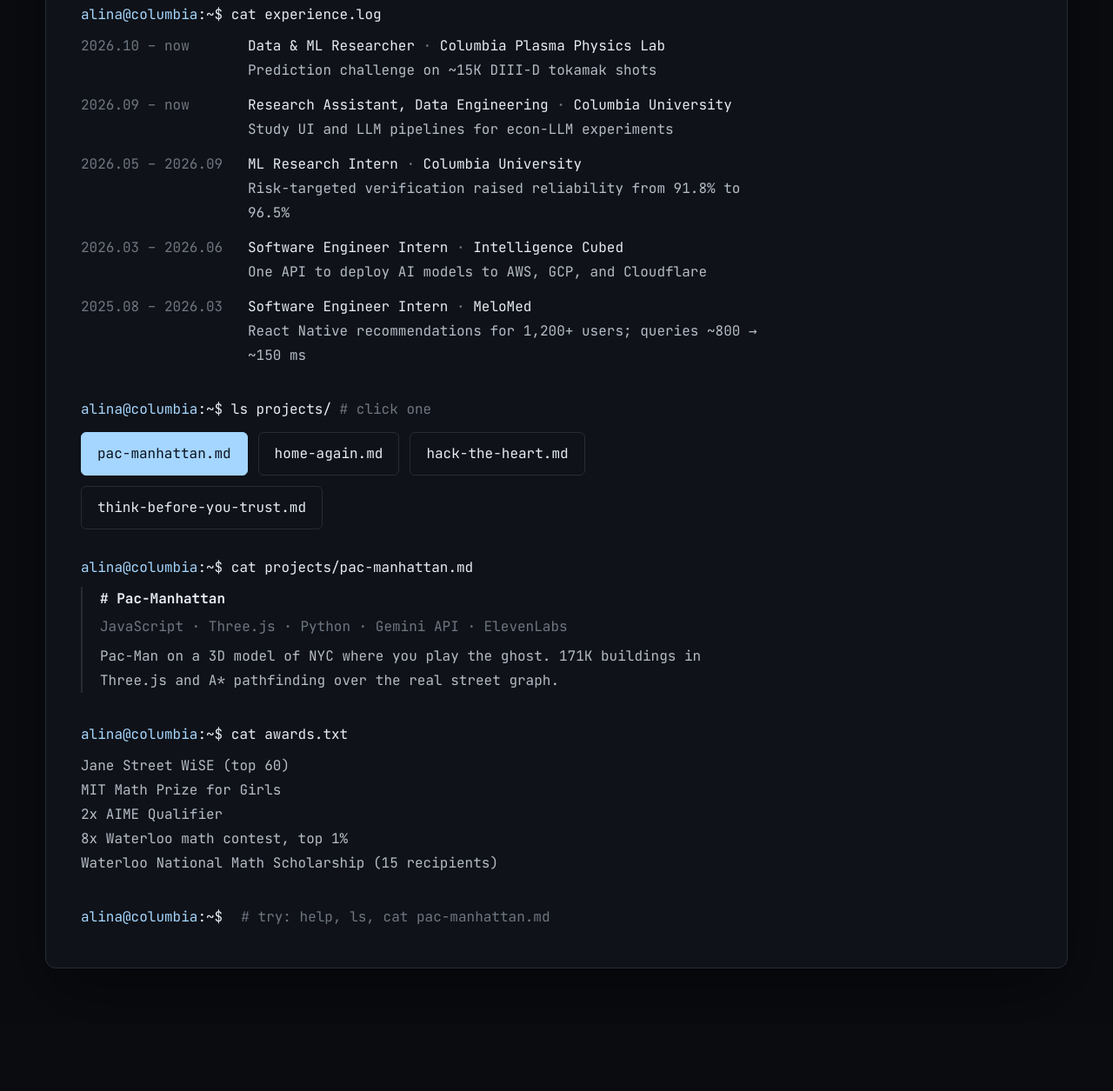
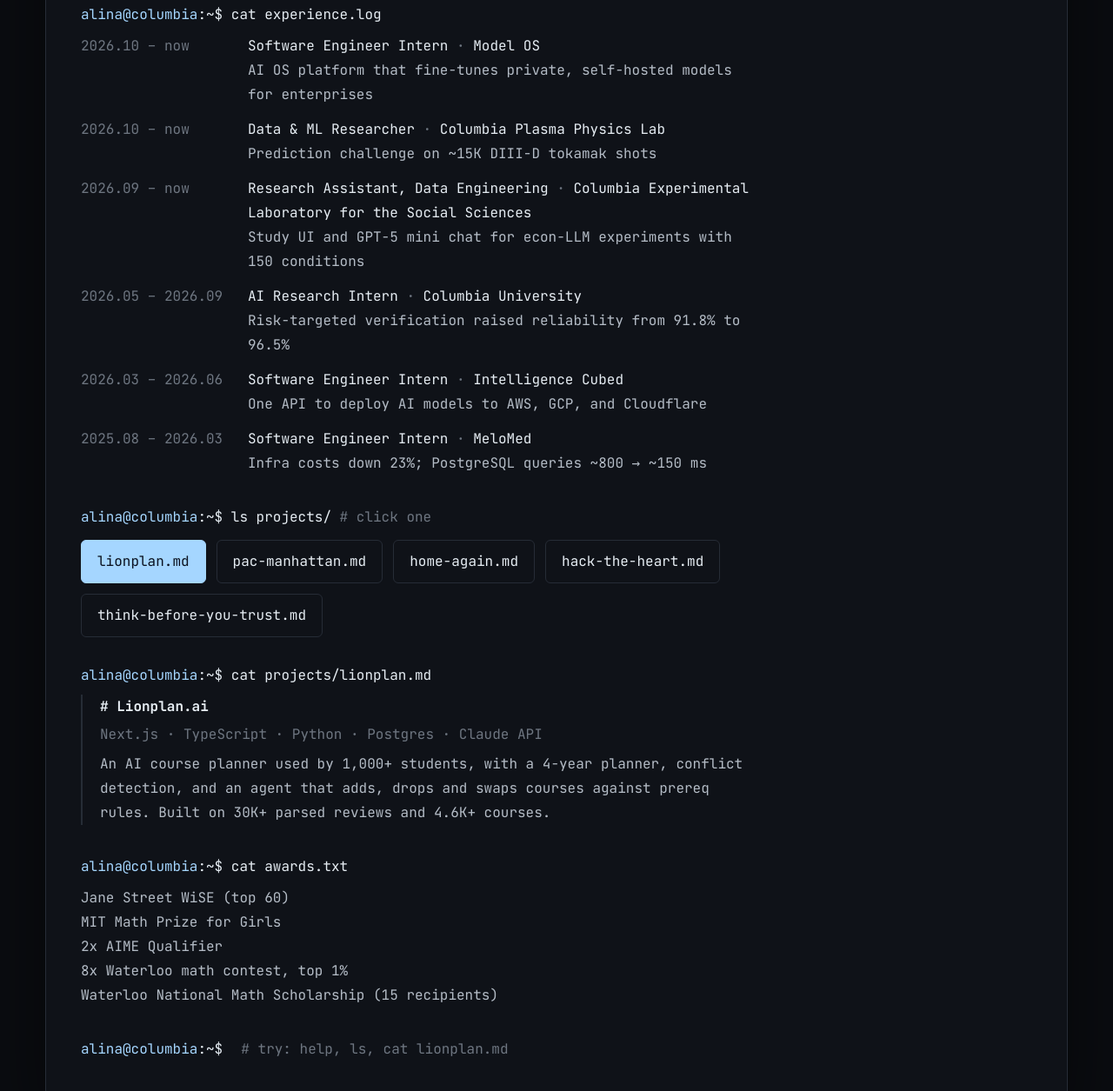
Before and after one commit to backlight314/personalwebsite, a plain HTML site: page index.html in a window 1280 px wide. Shown: the part 422-1677 px from the top of the page at 87% size. Before the commit the page ends 1600 px from the top, so only its background shows below. Drawn offline with Linux system fonts and the light colour scheme.

Commit message:
Update site and resume PDF with latest resume
Add Model OS internship and Lionplan.ai project, rename the econ-LLM
lab to CELSS, retitle the summer role to AI Research Intern, and
refresh the MeloMed note.

```diff
--- a/index.html
+++ b/index.html
@@ -39,22 +39,33 @@
     <section aria-labelledby="exp-h" data-file="experience.log">
       <p class="cmd" id="exp-h"><span class="ps">alina@columbia</span>:~$ cat experience.log</p>
       <ol class="exp">
+        <li><span class="when">2026.10 – now</span><div><p class="role">Software Engineer Intern <span class="sep">&middot;</span> Model OS</p><p class="note">AI OS platform that fine-tunes private, self-hosted models for enterprises</p></div></li>
         <li><span class="when">2026.10 – now</span><div><p class="role">Data &amp; ML Researcher <span class="sep">&middot;</span> Columbia Plasma Physics Lab</p><p class="note">Prediction challenge on ~15K DIII-D tokamak shots</p></div></li>
-        <li><span class="when">2026.09 – now</span><div><p class="role">Research Assistant, Data Engineering <span class="sep">&middot;</span> Columbia University</p><p class="note">Study UI and LLM pipelines for econ-LLM experiments</p></div></li>
-        <li><span class="when">2026.05 – 2026.09</span><div><p class="role">ML Research Intern <span class="sep">&middot;</span> Columbia University</p><p class="note">Risk-targeted verification raised reliability from 91.8% to 96.5%</p></div></li>
+        <li><span class="when">2026.09 – now</span><div><p class="role">Research Assistant, Data Engineering <span class="sep">&middot;</span> Columbia Experimental Laboratory for the Social Sciences</p><p class="note">Study UI and GPT-5 mini chat for econ-LLM experiments with 150 conditions</p></div></li>
+        <li><span class="when">2026.05 – 2026.09</span><div><p class="role">AI Research Intern <span class="sep">&middot;</span> Columbia University</p><p class="note">Risk-targeted verification raised reliability from 91.8% to 96.5%</p></div></li>
         <li><span class="when">2026.03 – 2026.06</span><div><p class="role">Software Engineer Intern <span class="sep">&middot;</span> Intelligence Cubed</p><p class="note">One API to deploy AI models to AWS, GCP, and Cloudflare</p></div></li>
-        <li><span class="when">2025.08 – 2026.03</span><div><p class="role">Software Engineer Intern <span class="sep">&middot;</span> MeloMed</p><p class="note">React Native recommendations for 1,200+ users; queries ~800 → ~150 ms</p></div></li>
+        <li><span class="when">2025.08 – 2026.03</span><div><p class="role">Software Engineer Intern <span class="sep">&middot;</span> MeloMed</p><p class="note">Infra costs down 23%; PostgreSQL queries ~800 → ~150 ms</p></div></li>
       </ol>
     </section>
 
     <section aria-labelledby="projects-h">
       <p class="cmd" id="projects-h"><span class="ps">alina@columbia</span>:~$ ls projects/ <span class="comment"># click one</span></p>
       <div class="files" role="tablist" aria-label="Projects">
-        <button role="tab" id="t-pac" aria-controls="p-pac" aria-selected="true">pac-manhattan.md</button>
+        <button role="tab" id="t-lion" aria-controls="p-lion" aria-selected="true">lionplan.md</button>
+        <button role="tab" id="t-pac" aria-controls="p-pac" aria-selected="false" tabindex="-1">pac-manhattan.md</button>
         <button role="tab" id="t-home" aria-controls="p-home" aria-selected="false" tabindex="-1">home-again.md</button>
         <button role="tab" id="t-heart" aria-controls="p-heart" aria-selected="false" tabindex="-1">hack-the-heart.md</button>
         <button role="tab" id="t-trust" aria-controls="p-trust" aria-selected="false" tabindex="-1">think-before-you-trust.md</button>
       </div>
+
+      <article class="cat" role="tabpanel" id="p-lion" aria-labelledby="t-lion">
+        <p class="cmd"><span class="ps">alina@columbia</span>:~$ cat projects/lionplan.md</p>
+        <div class="md">
+          <h2># <a href="https://lionplan.ai">Lionplan.ai</a></h2>
+          <p class="meta">Next.js &middot; TypeScript &middot; Python &middot; Postgres &middot; Claude API</p>
+          <p>An AI course planner used by 1,000+ students, with a 4-year planner, conflict detection, and an agent that adds, drops and swaps courses against prereq rules. Built on 30K+ parsed reviews and 4.6K+ courses.</p>
+        </div>
+      </article>
 
       <article class="cat" role="tabpanel" id="p-pac" aria-labelledby="t-pac">
         <p class="cmd"><span class="ps">alina@columbia</span>:~$ cat projects/pac-manhattan.md</p>
@@ -109,7 +120,7 @@
       <label for="cmd-in"><span class="ps">alina@columbia</span>:~$</label>
       <span class="field">
         <input id="cmd-in" type="text" spellcheck="false" autocapitalize="off" autocorrect="off" enterkeyhint="go" placeholder=" " aria-label="Terminal command" aria-describedby="cmd-hint">
-        <span class="comment hint" id="cmd-hint"># try: help, ls, cat pac-manhattan.md</span>
+        <span class="comment hint" id="cmd-hint"># try: help, ls, cat lionplan.md</span>
       </span>
     </form>
   </div>
```
Also changed, not shown: 1 other file.
